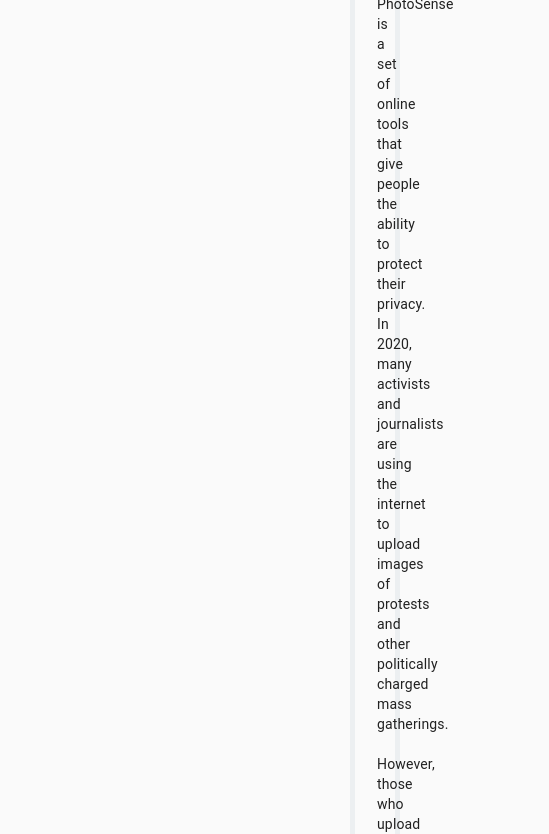
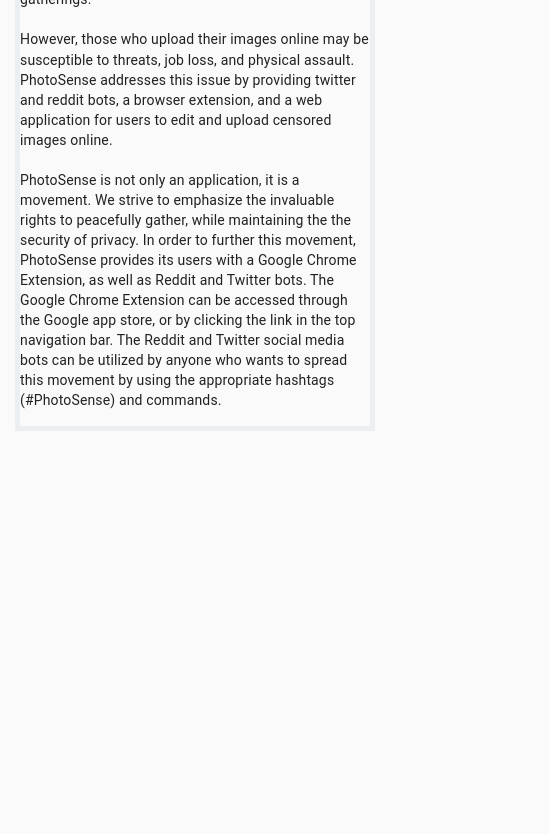
Before and after one commit to Team-SWANK/Web-Application, a React app in the folder my-app/: page /learn-more in a window 390 px wide. Shown: the part 237-1071 px from the top of the page, 549 px wide, since content can reach past the window. After the commit the page ends 844 px from the top, so only its background shows below. Built offline with nearby package versions, Linux system fonts and the light colour scheme.

Commit message:
wrapped 'learn-more' content inside a container to make it more responsive

```diff
--- a/my-app/src/components/Navigation.js
+++ b/my-app/src/components/Navigation.js
@@ -6,7 +6,7 @@
 
 const Navigation = () => (
     // Parent Navbar UI
-    <Navbar bg="light" expand="sm">
+    <Navbar collapseOnSelect bg="light" expand="sm">
         {/* Navbar Branding: PhotoSense Logo */}
         <Navbar.Brand>
             <img src={logo} alt="Photosense Logo" ></img>
--- a/my-app/src/pages/LearnMore.js
+++ b/my-app/src/pages/LearnMore.js
@@ -1,11 +1,13 @@
 import React from 'react';
 import '../styles/learn-more.css';
-import logo from '../images/photosense-logo.JPG';
+import {Container, Row, Col} from 'react-bootstrap';
 
 function LearnMore() {
 
     return (
-    <div>
+        <Container>
+            <Row>
+                <Col>
                     <div className="learnMoreBody">
                         <h2>About PhotoSense</h2>
                         <p className="infoText">PhotoSense is a set of online tools that give people the ability to protect their privacy.
@@ -19,7 +21,9 @@
                         bots can be utilized by anyone who wants to spread this movement by using the appropriate hashtags (#PhotoSense) and commands.
                         </p>
                     </div>
-    </div>
+                </Col>
+            </Row>
+        </Container>
     );
 }
 
--- a/my-app/src/styles/learn-more.css
+++ b/my-app/src/styles/learn-more.css
@@ -1,12 +1,12 @@
 .learnMoreBody {
     /* margin-top: 25px, margin-left == margin-right == 300px */
-    margin: 25px 350px;
+    /* margin: 25px 350px;  */
     border: 5px solid #eceff1;
     /* padding-top == padding-right == padding-bottom == padding-left ==  20px*/
-    padding: 20px;
+    /* padding: 20px;  */
 }
 
 .infoText {
-    margin: 1px;
-    padding: 1px;
+    /* margin: 1px;
+    padding: 1px;  */
 }
```
Lines whose indentation alone changed are shown as unchanged.
